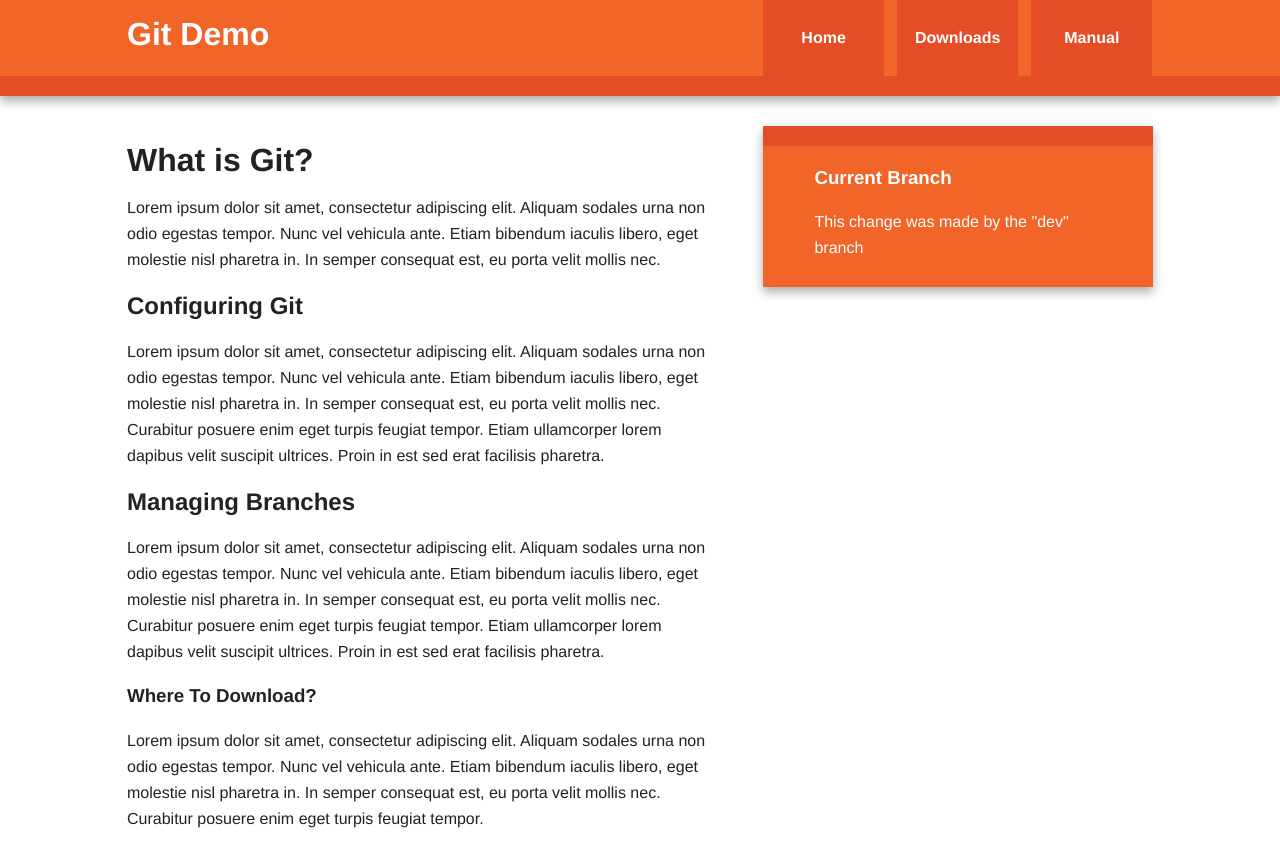
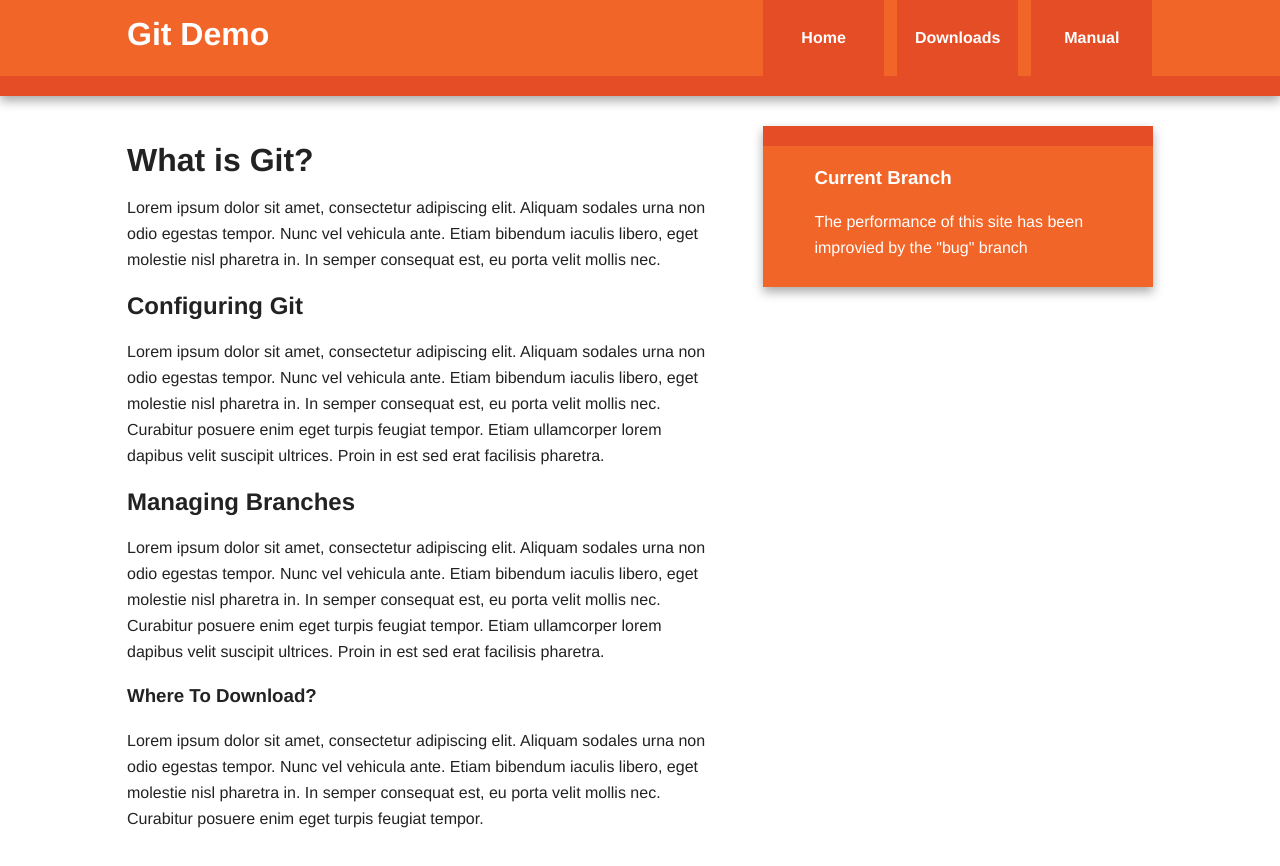
Before and after one commit to arslanahmad656/LearningGit, a plain HTML site: page index.html in a window 1280 px wide. Drawn offline with Linux system fonts and the light colour scheme.

Commit message:
Added bug branch note to the index page.

```diff
--- a/index.html
+++ b/index.html
@@ -58,7 +58,7 @@
 
                 <aside>
                     <h3>Current Branch</h3>
-                    <p>This change was made by the &quot;dev&quot; branch</p>
+                    <p>The performance of this site has been improvied by the &quot;bug&quot; branch</p>
                 </aside>
 
             </div> <!-- #main -->
```
